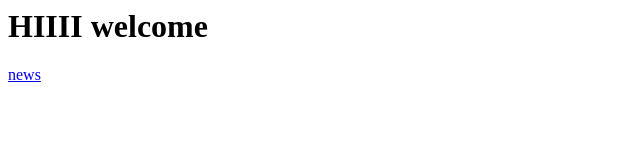
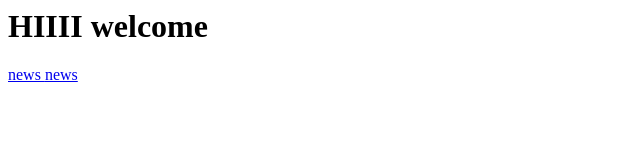
Before and after one commit to Lin-to-John/noushusapp, a plain HTML site: page index.html in a window 1280 px wide. Shown: the full height of the page, 0-640 px from the left. Drawn offline with Linux system fonts and the light colour scheme.

Commit message:
Update index.html

```diff
--- a/index.html
+++ b/index.html
@@ -5,5 +5,6 @@
  <body>
  <h1> HIIII welcome </h1>
   <a href="news.html" > news </a>
+  <a href="news.html" > news </a>
  </body>
  </html>
```
